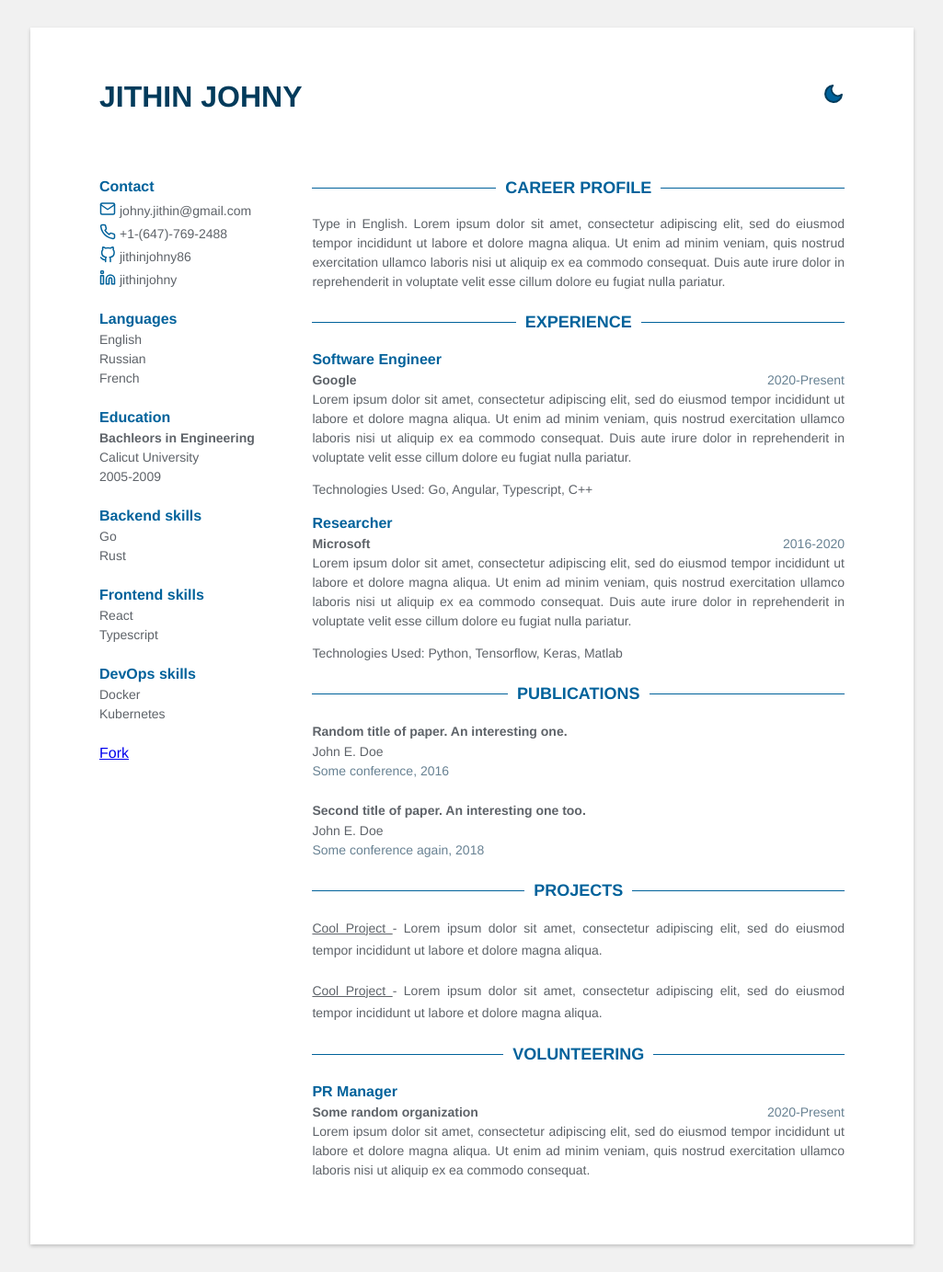
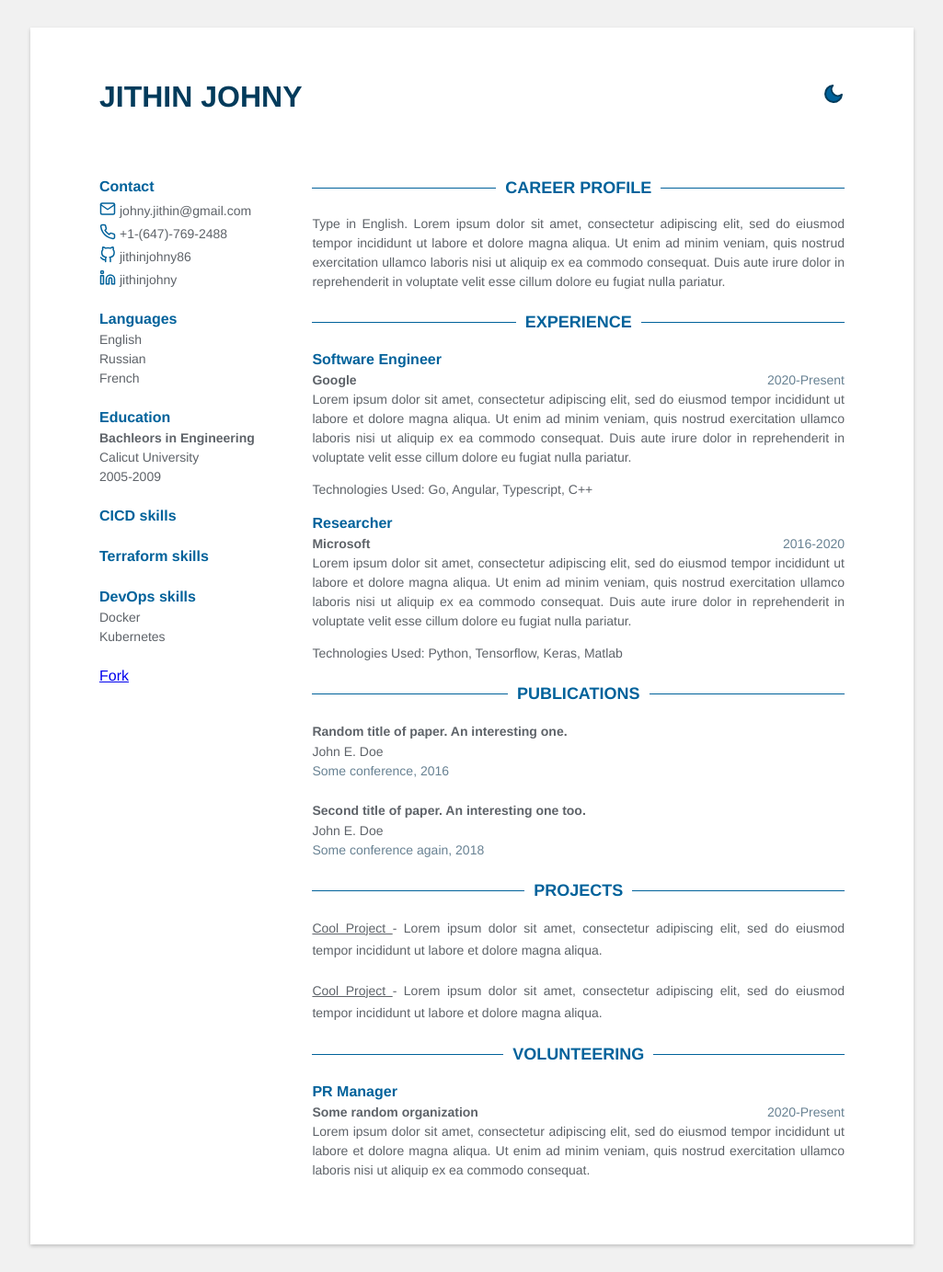
Before and after one commit to jithinjohny86/jithinjohny1.github.io, a Jekyll site: the page built from index.html, in a window 1280 px wide. Shown: the whole page at 92% size, without its empty margins (127-1152 px from the left). Built offline with Jekyll 4.4.1, drawn with Linux system fonts in a browser that asks for light colours.

Commit message:
Updated notes

```diff
--- a/_data/data.yml
+++ b/_data/data.yml
@@ -22,14 +22,14 @@ education:
     university: Calicut University
 
 skills:
-  - category: Backend
+  - category: CICD
     skill:
-      - Go
-      - Rust
-  - category: Frontend
+      -
+      -
+  - category: Terraform
     skill:
-      - React
-      - Typescript
+      -
+      -
   - category: DevOps
     skill:
       - Docker
```
